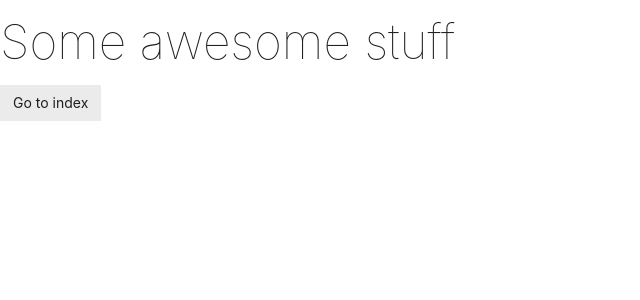
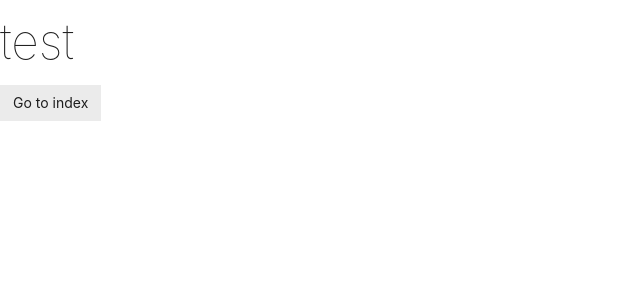
Before and after one commit to AIT-GreeNEX/OneAI, a Flask app: page /home in a window 1280 px wide. Shown: the top 300 px of the page, without its empty margins (0-640 px from the left). Run offline with Flask 2, Linux system fonts and the light colour scheme.

Commit message:
fixed importing issue

```diff
--- a/main.py
+++ b/main.py
@@ -1,7 +1,7 @@
 from flask import Flask
 from flask import render_template
 from flaskwebgui import FlaskUI
-from handlers import file_loader
+from handlers.file_loader import load_csv
 
 app = Flask(__name__)
 ui = FlaskUI(app, width=500, height=500)
@@ -13,7 +13,9 @@ def hello():
 
 @app.route("/home", methods=['GET'])
 def home():
-    return render_template('some_page.html')
+    res = load_csv("test")
+    print(res)
+    return render_template('some_page.html', test = res)
 
 
 
--- a/templates/some_page.html
+++ b/templates/some_page.html
@@ -10,7 +10,7 @@
 </head>
 <body>
 
-<h1>Some awesome stuff</h1>
+<h1>{{test}}</h1>
 
 
 <a href="\" class="button">Go to index</a>
```
Also changed, not shown: handlers/__init__.py (added).
